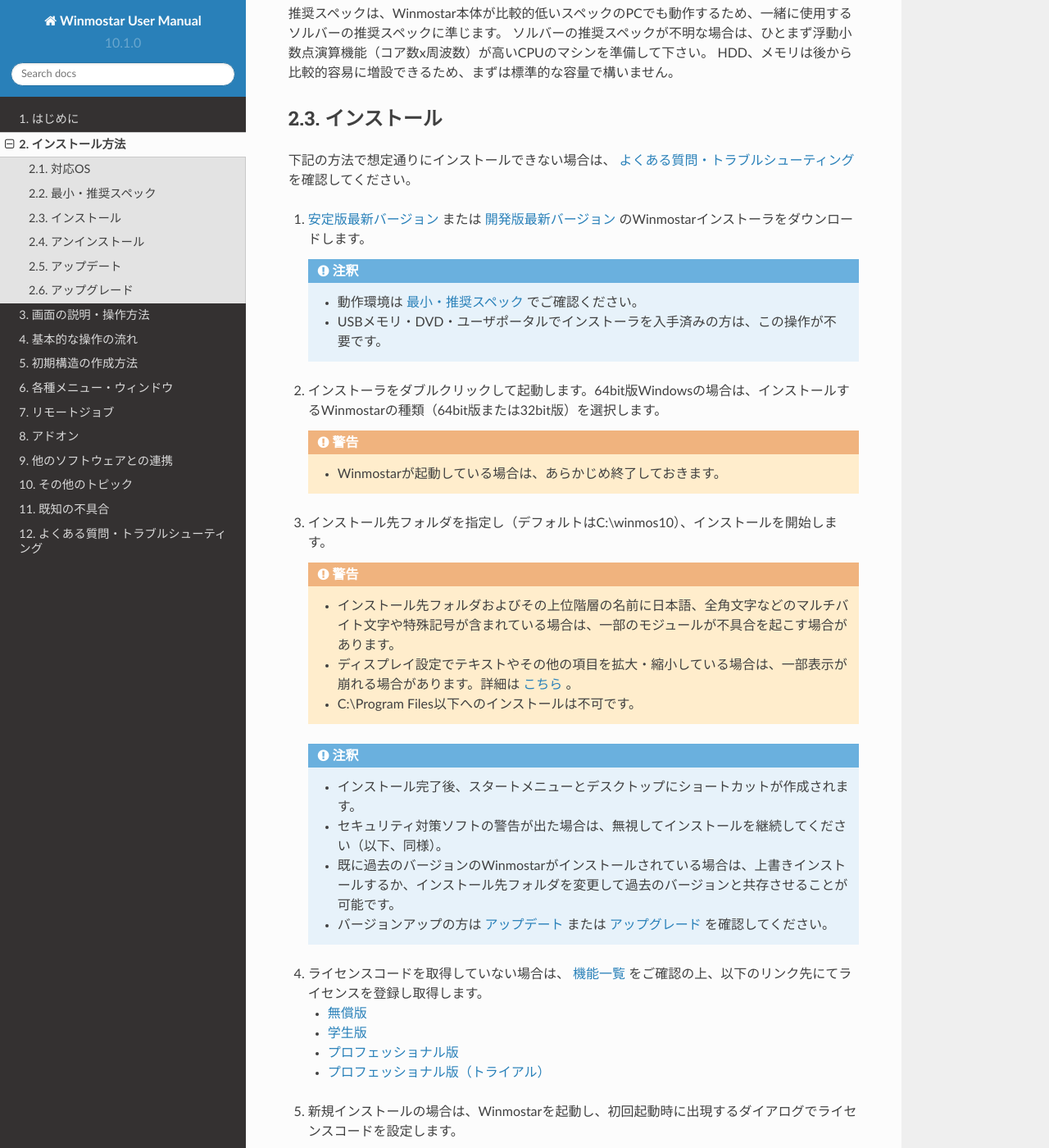
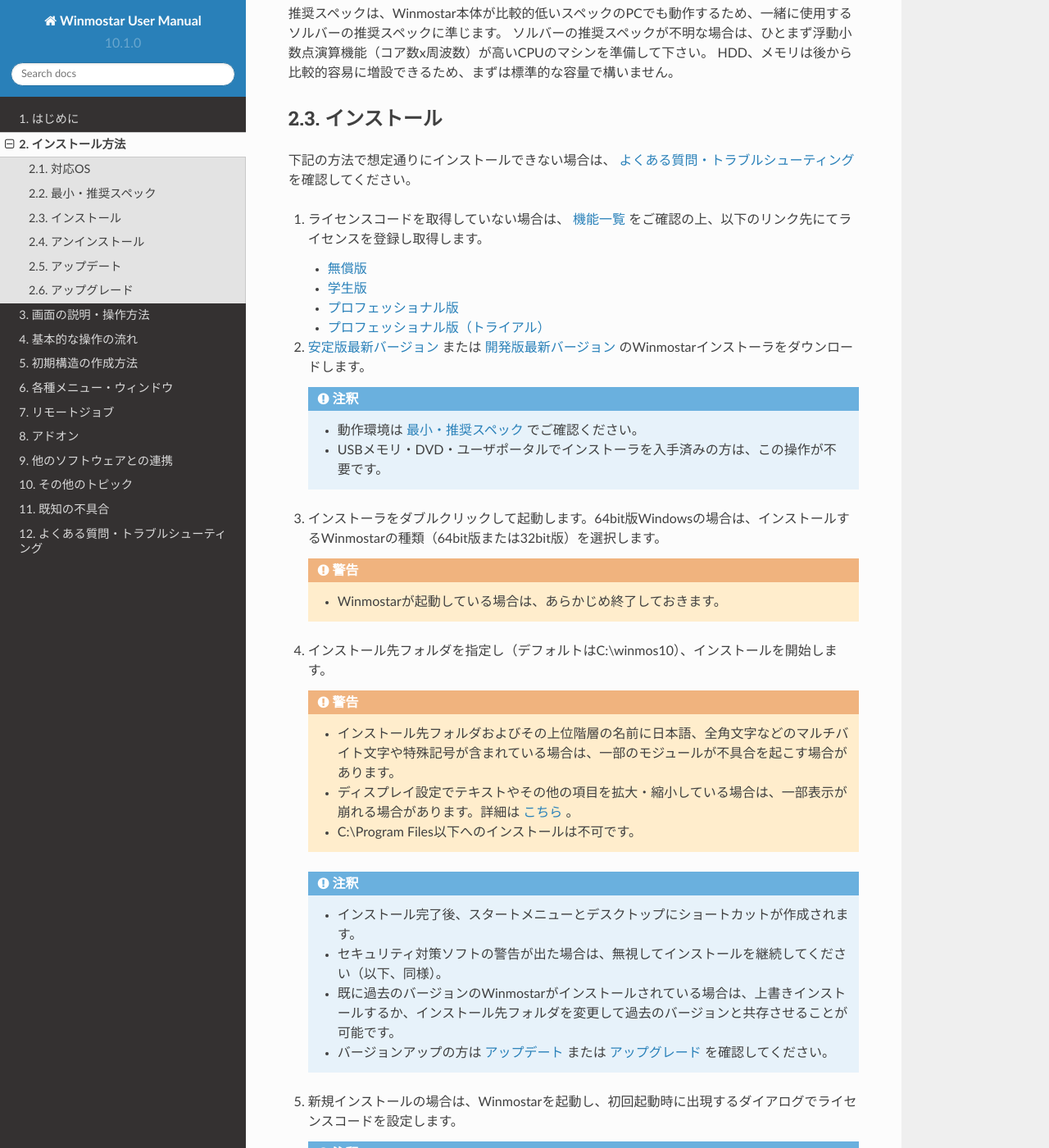
Before and after one commit to X-Ability/winmostar_doc, a Sphinx documentation site: the page built from source/installation/installation.rst, in a window 1280 px wide and 1400 px high, scrolled down 953 px. Shown: the whole window at 82% size. Built offline with Sphinx 7.4.7 and the Read the Docs theme 2.0.0, drawn with Linux system fonts in a browser that asks for light colours; some of the changed lines change nothing that is shown.

Commit message:
インストール方法微修正

```diff
--- a/source/installation/installation.rst
+++ b/source/installation/installation.rst
@@ -47,7 +47,16 @@
 
 下記の方法で想定通りにインストールできない場合は、 :ref:`faq_top` を確認してください。
 
-1. `安定版最新バージョン <https://winmostar.com/jp/download#latest_stable>`_ または `開発版最新バージョン <https://winmostar.com/jp/download#latest_devel>`_ のWinmostarインストーラをダウンロードします。
+..
+
+1. ライセンスコードを取得していない場合は、 `機能一覧 <https://winmostar.com/jp/function_jp.html>`_ をご確認の上、以下のリンク先にてライセンスを登録し取得します。
+
+   - `無償版 <https://winmostar.com/jp/dlFreeForm.php>`_
+   - `学生版 <https://winmostar.com/jp/dlFreeForm.php>`_
+   - `プロフェッショナル版 <https://winmostar.com/jp/purchase>`_
+   - `プロフェッショナル版（トライアル） <https://winmostar.com/jp/dlTrialFormJP.php>`_
+
+2. `安定版最新バージョン <https://winmostar.com/jp/download#latest_stable>`_ または `開発版最新バージョン <https://winmostar.com/jp/download#latest_devel>`_ のWinmostarインストーラをダウンロードします。
 
    .. note::
       - 動作環境は :ref:`install_recommend_spec` でご確認ください。
@@ -55,12 +64,12 @@
 
 .. _intall_installwm:
 
-2. インストーラをダブルクリックして起動します。64bit版Windowsの場合は、インストールするWinmostarの種類（64bit版または32bit版）を選択します。
+3. インストーラをダブルクリックして起動します。64bit版Windowsの場合は、インストールするWinmostarの種類（64bit版または32bit版）を選択します。
 
    .. warning::
       - Winmostarが起動している場合は、あらかじめ終了しておきます。
 
-3. インストール先フォルダを指定し（デフォルトはC:\\winmos10）、インストールを開始します。
+4. インストール先フォルダを指定し（デフォルトはC:\\winmos10）、インストールを開始します。
 
    .. warning::
       - インストール先フォルダおよびその上位階層の名前に日本語、全角文字などのマルチバイト文字や特殊記号が含まれている場合は、一部のモジュールが不具合を起こす場合があります。
@@ -72,15 +81,6 @@
       - セキュリティ対策ソフトの警告が出た場合は、無視してインストールを継続してください（以下、同様）。
       - 既に過去のバージョンのWinmostarがインストールされている場合は、上書きインストールするか、インストール先フォルダを変更して過去のバージョンと共存させることが可能です。
       - バージョンアップの方は :ref:`install_update` または :ref:`install_upgrade` を確認してください。
-
-..
-
-4. ライセンスコードを取得していない場合は、 `機能一覧 <https://winmostar.com/jp/function_jp.html>`_ をご確認の上、以下のリンク先にてライセンスを登録し取得します。
-
-   - `無償版 <https://winmostar.com/jp/dlFreeForm.php>`_
-   - `学生版 <https://winmostar.com/jp/dlFreeForm.php>`_
-   - `プロフェッショナル版 <https://winmostar.com/jp/purchase>`_
-   - `プロフェッショナル版（トライアル） <https://winmostar.com/jp/dlTrialFormJP.php>`_
 
 ..
 
```
